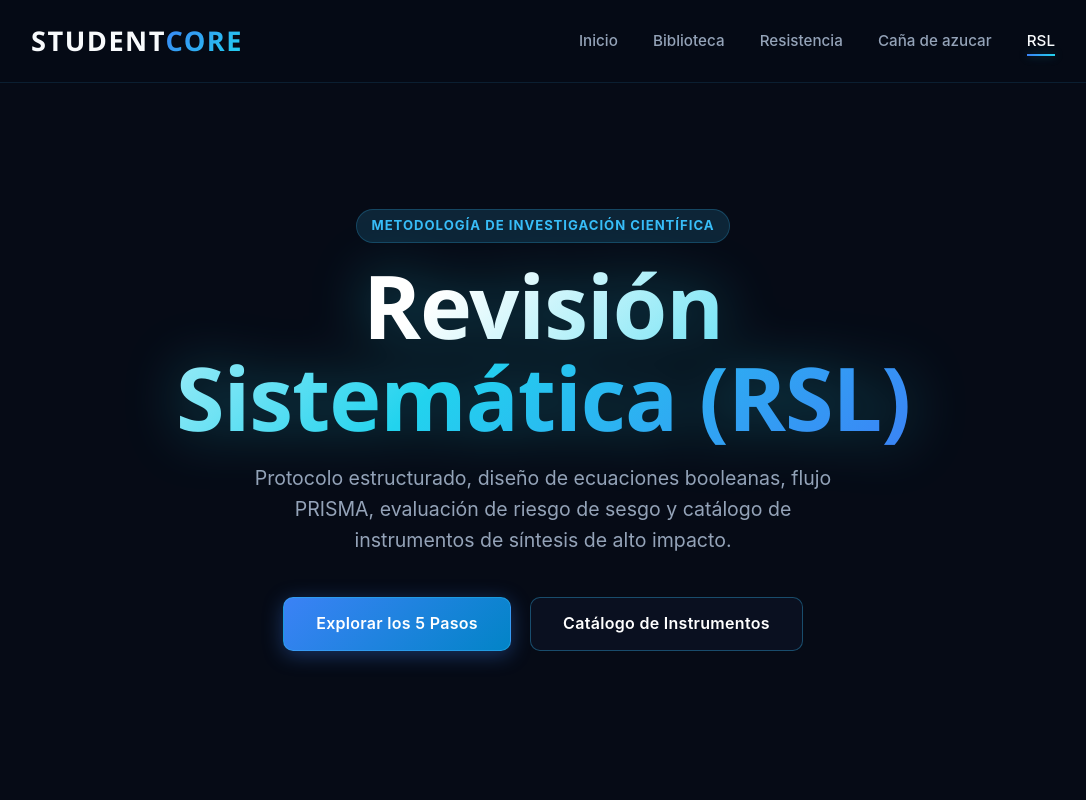
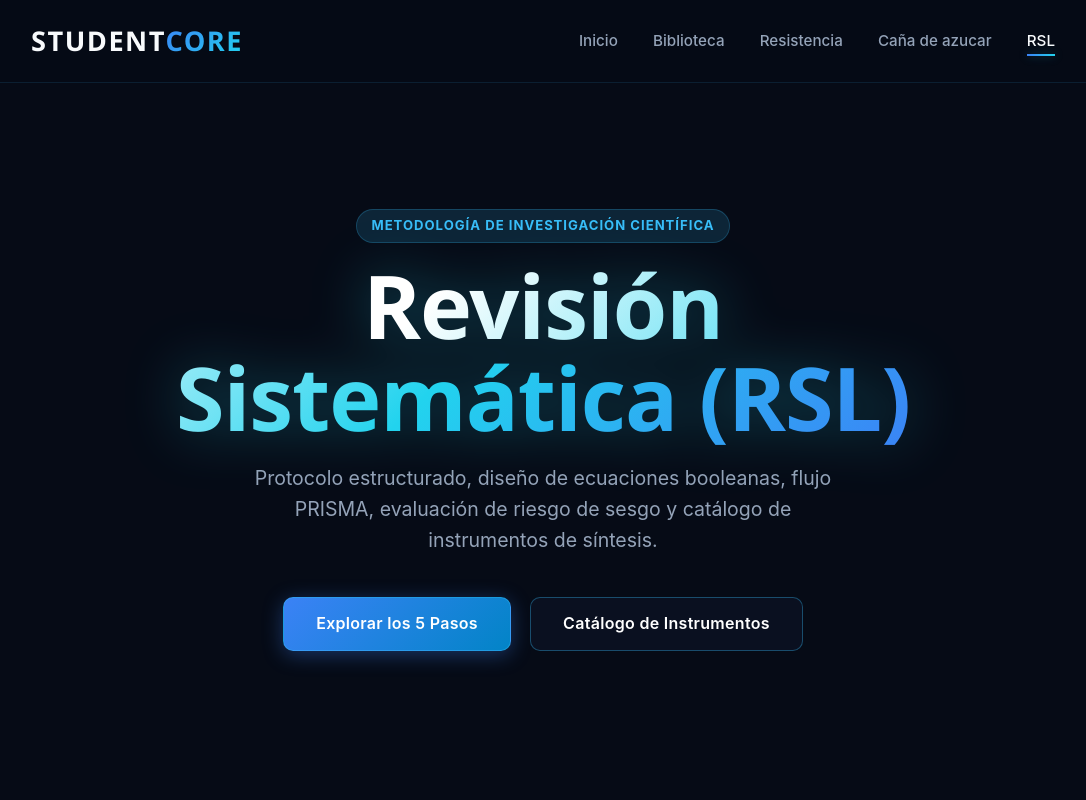
Before and after one commit to JMAC-Ingenieria/A-C, a plain HTML site: page rsl.html in a window 1280 px wide. Shown: the top 800 px of the page, without its empty margins (97-1183 px from the left). Drawn offline with Linux system fonts and the light colour scheme.

Commit message:
Update description in rsl.html
Removed 'de alto impacto' from the description paragraph.

```diff
--- a/rsl.html
+++ b/rsl.html
@@ -302,7 +302,7 @@
         <div class="hero-content fade-in">
             <span class="rsl-badge">Metodología de Investigación Científica</span>
             <h1><span>Revisión Sistemática (RSL)</span></h1>
-            <p>Protocolo estructurado, diseño de ecuaciones booleanas, flujo PRISMA, evaluación de riesgo de sesgo y catálogo de instrumentos de síntesis de alto impacto.</p>
+            <p>Protocolo estructurado, diseño de ecuaciones booleanas, flujo PRISMA, evaluación de riesgo de sesgo y catálogo de instrumentos de síntesis.</p>
             <div class="hero-buttons">
                 <a href="#pasos-rsl" class="btn">Explorar los 5 Pasos</a>
                 <a href="#instrumentos-q1" class="btn btn-outline">Catálogo de Instrumentos</a>
```
